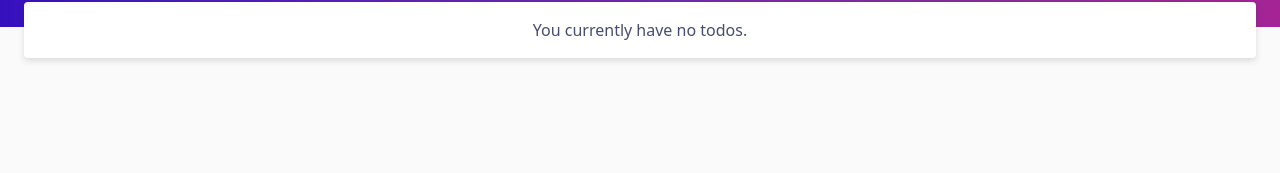
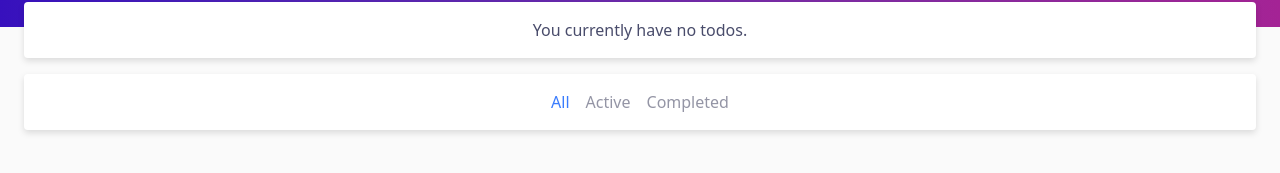
Before and after one commit to nofuenterr/todo-app, a React (Vite) app: page / in a window 1280 px wide. Shown: the part 181-354 px from the top of the page. Built offline with nearby package versions, Linux system fonts and the light colour scheme.

Commit message:
feat: add todos filter functionality

```diff
--- a/src/components/Main.jsx
+++ b/src/components/Main.jsx
@@ -3,9 +3,11 @@ import { useTodoStore } from '../stores/todoStore'
 import { Checkbox } from "radix-ui";
 import { CheckIcon, Cross1Icon } from "@radix-ui/react-icons";
 import { AccessibleIcon } from "radix-ui";
+import { ToggleGroup } from "radix-ui";
 
 export default function Main() {
   const todoIds = useTodoStore(s => s.todoIds)
+  const filterTodoIds = useTodoStore(s => s.filterTodoIds)
   const deleteCompletedTodos = useTodoStore(s => s.deleteCompletedTodos)
 
   return (
@@ -32,6 +34,37 @@ export default function Main() {
           </div>
         )
       }
+
+      <div className='bg-white dark:bg-navy-900 text-gray-600 dark:text-purple-600 py-4 grid place-content-center rounded-sm drop-shadow-md'>
+        <ToggleGroup.Root
+          className='flex items-center gap-4 *:cursor-pointer *:aria-checked:text-blue-500'
+          type="single"
+          defaultValue="all"
+          aria-label="Filter todos"
+        >
+          <ToggleGroup.Item
+            value="all"
+            aria-label="All todos"
+            onClick={() => filterTodoIds('all')}
+          >
+            <span>All</span>
+          </ToggleGroup.Item>
+          <ToggleGroup.Item
+            value="active"
+            aria-label="Active todos"
+            onClick={() => filterTodoIds('active')}
+          >
+            <span>Active</span>
+          </ToggleGroup.Item>
+          <ToggleGroup.Item
+            value="completed"
+            aria-label="Completed todos"
+            onClick={() => filterTodoIds('completed')}
+          >
+            <span>Completed</span>
+          </ToggleGroup.Item>
+        </ToggleGroup.Root>
+      </div>
     </main>
   )
 }
--- a/src/stores/todoStore.ts
+++ b/src/stores/todoStore.ts
@@ -1,13 +1,7 @@
 import { create } from 'zustand'
 import { persist } from 'zustand/middleware'
 import { immer } from 'zustand/middleware/immer'
-
-interface Todo {
-  id: number,
-  title: string,
-  complete: boolean,
-}
-
+import { Todo } from '../types/todo'
 interface TodoStore {
   todoIds: number[],
   todoByIds: Record<number, Todo>,
@@ -16,6 +10,7 @@ interface TodoStore {
   toggleTodo: (id: number) => void,
   deleteTodo: (id: number) => void,
   deleteCompletedTodos: () => void,
+  filterTodoIds: (value: 'all' | 'active' | 'completed') => void,
 }
 
 export const useTodoStore = create<TodoStore>()(
@@ -23,6 +18,23 @@ export const useTodoStore = create<TodoStore>()(
     immer((set, get) => ({
       todoIds: [],
       todoByIds: {},
+      filterTodoIds: (value: 'all' | 'active' | 'completed') => set(state => {
+        const todos = Object.values(get().todoByIds)
+        state.todoIds = todos.filter(todo => {
+          switch (true) {
+            case value === 'all':
+              return true
+            case value === 'active':
+              if (!todo.complete) return true
+              return false
+            case value === 'completed':
+              if (todo.complete) return true
+              return false
+            default:
+              return true
+          }
+        }).map(todo => todo.id)
+      }),
       addTodo: (title: string) => set(state => {
         const id = Date.now()
         state.todoIds.push(id)
--- /dev/null
+++ b/src/types/todo.ts
@@ -0,0 +1,5 @@
+export interface Todo {
+  id: number,
+  title: string,
+  complete: boolean,
+}
```
